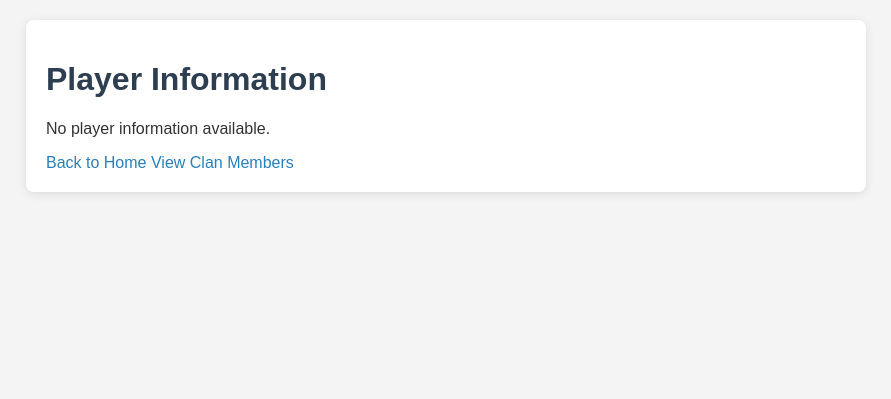
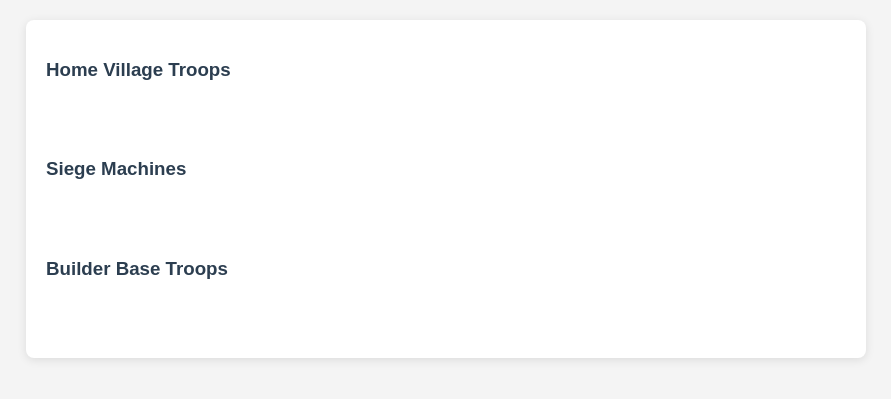
Before and after one commit to Gda14/CoC_dashboard, a Flask app: template templates/player_info.html in a window 1280 px wide. Shown: the top 399 px of the page, without its empty margins (194-1085 px from the left). Run offline with Flask 3, Linux system fonts and the light colour scheme; the template is opened without the code that fills it, so the values that code supplies are empty; parts of the project's set-up code (start-up, migrations or seed data) failed here and were passed over.

Commit message:
[ADD] Different Troop sections,improved the visial and refactored app.py code

```diff
--- a/app.py
+++ b/app.py
@@ -15,17 +15,60 @@
 BASE_URL = "https://api.clashofclans.com/v1"
 headers = {"Authorization": f"Bearer {API_TOKEN}", "Accept": "application/json"}
 
+# Define max levels for troops based on Town Hall levels
+MAX_LEVELS_BY_TOWNHALL = {
+    1: {
+        "Archer": 1,
+        "Barbarian": 1,
+        "Giant": 1,
+        "Wall Breaker": 1,
+        "Wall Wrecker": 1,
+        "Battle Blimp": 1,
+        "Stone Slammer": 1,
+        "Siege Barracks": 1,
+    },
+    2: {
+        "Archer": 2,
+        "Barbarian": 2,
+        "Giant": 2,
+        "Wall Breaker": 2,
+        "Wall Wrecker": 2,
+        "Battle Blimp": 2,
+        "Stone Slammer": 2,
+        "Siege Barracks": 1,
+    },
+    5: {"Wall Wrecker": 5, "Battle Blimp": 5, "Stone Slammer": 5, "Siege Barracks": 3},
+}
 
-def get_clan_info():
-    url = f"{BASE_URL}/clans/%23{CLAN_ID}"
+SIEGE_MACHINES = [
+    "Wall Wrecker",
+    "Battle Blimp",
+    "Stone Slammer",
+    "Siege Barracks",
+    "Log Launcher",
+    "Flame Flinger",
+    "Battle Drill",
+]
+
+
+def api_request(endpoint):
+    url = f"{BASE_URL}{endpoint}"
     response = requests.get(url, headers=headers)
+    print(f"Request URL: {url} | Status Code: {response.status_code}")
     return response.json() if response.status_code == 200 else None
 
 
+def get_clan_info():
+    return api_request(f"/clans/%23{CLAN_ID}")
+
+
 def get_clan_members():
-    url = f"{BASE_URL}/clans/%23{CLAN_ID}/members"
-    response = requests.get(url, headers=headers)
-    return response.json().get("items", []) if response.status_code == 200 else None
+    return api_request(f"/clans/%23{CLAN_ID}/members").get("items", [])
+
+
+def get_player_info(player_tag):
+    player_tag = player_tag.lstrip("#")  # Remove leading '#'
+    return api_request(f"/players/%23{player_tag}")
 
 
 @app.route("/")
@@ -45,31 +88,18 @@
     return render_template("clan_members.html", members=members)
 
 
-@app.route("/player/<player_tag>")
-def player_info(player_tag):
-    player_info = get_player_info(player_tag)
-    return render_template("player_info.html", player=player_info)
+@app.route("/player/<tag>")
+def player_info(tag):
+    player = get_player_info(tag)
+    town_hall_level = player.get("townHallLevel", 1)  # Default to 1 if not found
+    max_levels = MAX_LEVELS_BY_TOWNHALL.get(town_hall_level, {})
 
-
-def get_player_info(player_tag):
-    # Construct the API URL, replacing '#' with '%23'
-    player_tag = player_tag.lstrip("#")  # Remove '#' if present
-    url = f"{BASE_URL}/players/%23{player_tag}"
-    response = requests.get(url, headers=headers)
-
-    # Debugging output
-    # print(f"Request URL: {url}")
-    # print(f"Status Code: {response.status_code}")
-
-    if response.status_code == 200:
-        player_data = response.json()
-        return {
-            "name": player_data.get("name"),
-            "tag": player_data.get("tag")[1:],  # Remove leading '#'
-            "trophies": player_data.get("trophies"),
-            "troops": player_data.get("troops", []),  # Ensure troops are included
-        }
-    return None
+    return render_template(
+        "player_info.html",
+        player=player,
+        max_levels=max_levels,
+        siege_machines=SIEGE_MACHINES,
+    )
 
 
 if __name__ == "__main__":
--- a/config.py
+++ b/config.py
@@ -6,7 +6,7 @@
 Config.read("config.ini")
 
 # Get API token and Clan ID from the config file
-API_TOKEN = Config.get("clashofclans", "api_token")
+API_TOKEN = Config.get("clashofclans", "api_token_4G")
 CLAN_ID = Config.get("clashofclans", "clan_id")
 
 # Clash of Clans API base URL
--- a/static/css/style.css
+++ b/static/css/style.css
@@ -66,24 +66,64 @@
     background-color: #3498db;
 }
 
-.troop-container {
-    display: flex;
-    flex-wrap: wrap;
+.troop-grid {
+    display: grid;
+    grid-template-columns: repeat(auto-fill, minmax(150px, 1fr));
     gap: 20px;
+    padding: 20px;
 }
 
 .troop-card {
-    background: #ecf0f1;
+    background-color: #fff;
+    border: 1px solid #ccc;
     border-radius: 8px;
     padding: 10px;
-    width: 120px;  /* Adjust as necessary */
     text-align: center;
     box-shadow: 0 2px 5px rgba(0, 0, 0, 0.1);
+    transition: transform 0.2s;
 }
 
 .troop-image {
-    width: 80%;  /* Adjust size as necessary */
-    margin-bottom: 10px;
+    width: 100%;
+    height: auto;
+}
+
+.troop-info {
+    font-size: 14px;
+}
+
+.troop-card:hover {
+    box-shadow: 0 4px 10px rgba(0, 0, 0, 0.2);
+    transform: scale(1.05);
+    transition: all 0.3s ease-in-out;
+}
+
+/* Custom styling for Siege Machines */
+.siege-machine {
+    background-color: #f0f0f5;
+    border: 2px solid #ccccff;
+}
+
+/* Optional styling for a unique look */
+.siege-machine .troop-info {
+    font-weight: bold;
+    color: #333399;
+}
+
+/* Progress Bar Styles */
+.progress-bar {
+    background-color: #ddd;
+    border-radius: 20px;
+    overflow: hidden;
+    height: 12px;
+    margin-top: 10px;
+}
+
+.progress {
+    background-color: #2980b9; /* Blue color for the progress */
+    height: 100%;
+    border-radius: 20px;
+    transition: width 0.3s ease;
 }
 
 
--- a/templates/player_info.html
+++ b/templates/player_info.html
@@ -1,3 +1,12 @@
+{% macro troop_card(troop, max_level) %}
+    <div class="troop-card">
+        <img src="{{ url_for('static', filename='images/troops/' + troop.name|lower + '.png') }}" alt="{{ troop.name }}" class="troop-image">
+        <div class="troop-info">
+            <strong>{{ troop.name }}</strong>
+            <p>{{ troop.level }}/{{ max_level }}</p>
+        </div>
+    </div>
+{% endmacro %}
 <!DOCTYPE html>
 <html lang="en">
 <head>
@@ -8,34 +17,32 @@
 </head>
 <body>
     <div class="container">
-        <h1>Player Information</h1>
-        {% if player %}
-            <div class="card">
-                <h2>{{ player.name }}</h2>
-                <p><strong>Player Tag:</strong> #{{ player.tag }}</p>
-                <p><strong>Trophies:</strong> {{ player.trophies }}</p>
-                <h3>Troops</h3>
-                <div class="troop-container">
-                    {% if player.troops %}
-                        {% for troop in player.troops %}
-                            <div class="troop-card">
-                                <img src="{{ url_for('static', filename='images/troops/' + troop.name|lower + '.png') }}" alt="{{ troop.name }}" class="troop-image">
-                                <div class="troop-info">
-                                    <strong>{{ troop.name }}</strong>
-                                    <p>Level: {{ troop.level }}</p>
-                                </div>
-                            </div>
-                        {% endfor %}
-                    {% else %}
-                        <p>No troops information available.</p>
-                    {% endif %}
-                </div>
-            </div>
-        {% else %}
-            <p>No player information available.</p>
-        {% endif %}
-        <a href="/">Back to Home</a>
-        <a href="/clan_members">View Clan Members</a>
+        <h3>Home Village Troops</h3>
+        <div class="troop-grid">
+            {% for troop in player.troops %}
+                {% if troop.village == 'home' and troop.name not in ['Super Barbarian', 'Super Archer', 'Super Giant', 'Super Wall Breaker', 'Super Wizard', 'Super Minion', 'Super Valkyrie', 'Super Witch', 'Super Bowler', 'Ice Hound', 'Rocket Balloon', 'Sneaky Goblin', 'Inferno Dragon'] and 'Siege' not in troop.name %}
+                    {{ troop_card(troop, max_levels.get(troop.name, 'N/A')) }}
+                {% endif %}
+            {% endfor %}
+        </div>
+
+        <h3>Siege Machines</h3>
+        <div class="troop-grid">
+            {% for troop in player.troops %}
+                {% if troop.village == 'home' and troop.name in siege_machines %}
+                    {{ troop_card(troop, max_levels.get(troop.name, 'N/A')) }}
+                {% endif %}
+            {% endfor %}
+        </div>
+
+        <h3>Builder Base Troops</h3>
+        <div class="troop-grid">
+            {% for troop in player.troops %}
+                {% if troop.village == 'builderBase' %}
+                    {{ troop_card(troop, max_levels.get(troop.name, 'N/A')) }}
+                {% endif %}
+            {% endfor %}
+        </div>
     </div>
 </body>
 </html>
```
Also changed, not shown: static/images/troops/Baby Dragon.png (renamed from static/images/troops/Baby_Dragon.png), static/images/troops/Wall breaker.png (renamed from static/images/troops/Wallbreaker.png).
